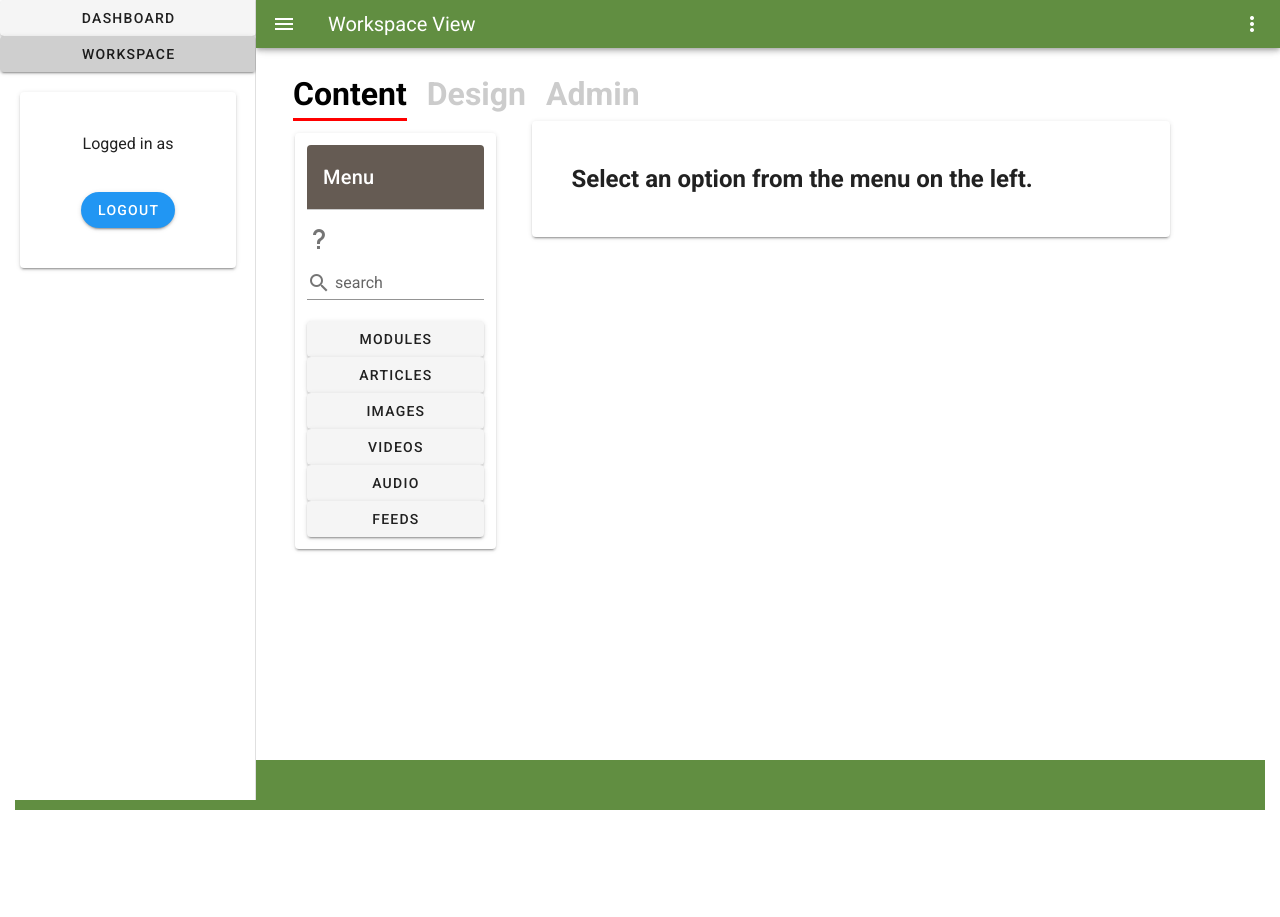
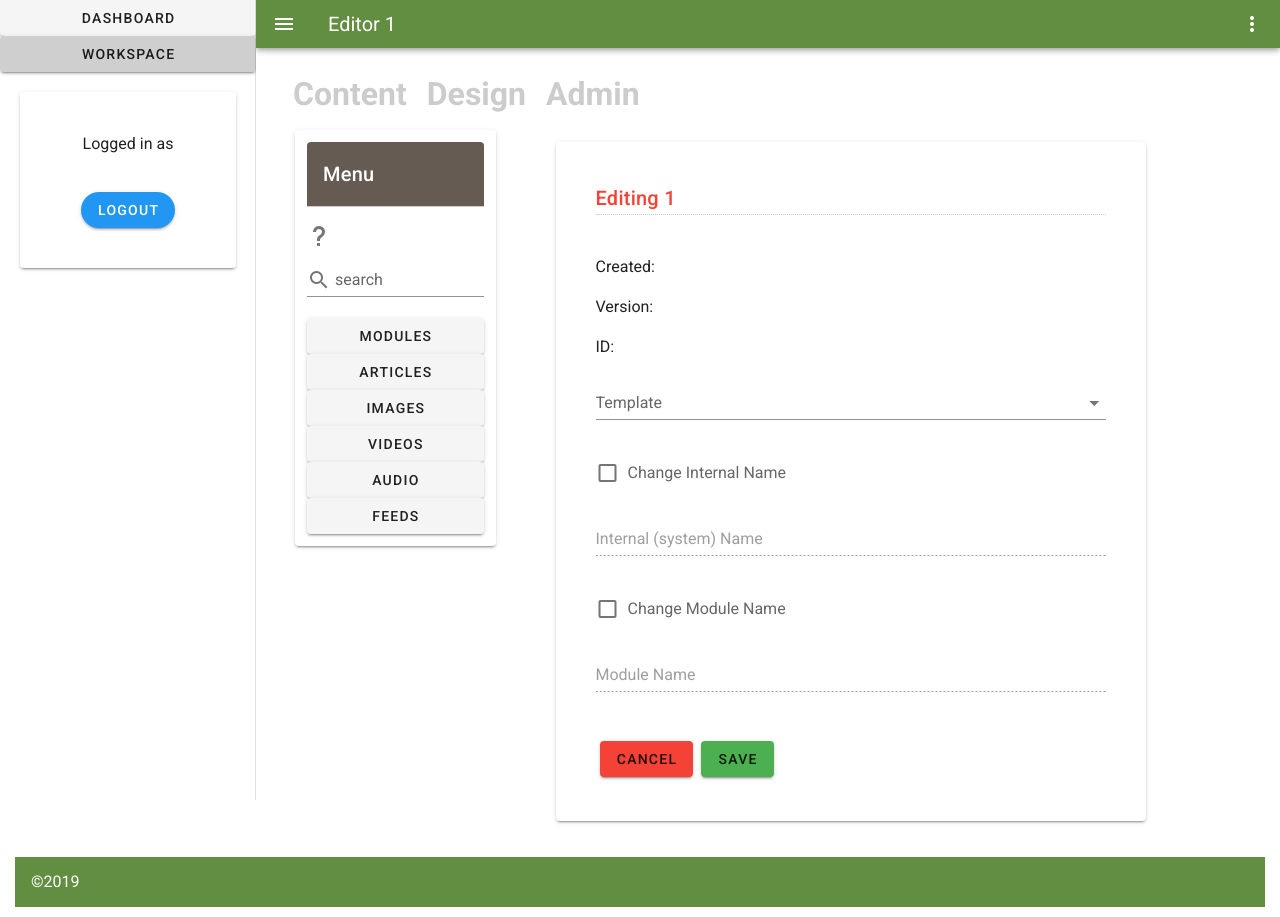
Before and after one commit to iingles/isaac-ingles-3790-final, a Vue app: page /workspace/1/1/editor/1 in a window 1280 px wide. Before the commit this address led to /workspace/content. Before the commit the page ends 820 px from the top, so only its background shows below. Built offline with nearby package versions, Linux system fonts and the light colour scheme.

Commit message:
changed variables so the routing works now

```diff
--- a/src/components/workspace/menus/WorkspaceMenu.vue
+++ b/src/components/workspace/menus/WorkspaceMenu.vue
@@ -1,9 +1,9 @@
 <template>
     <v-container>
         <v-row class="unselectable">
-            <h1 class="workspace-link" :class="{active: isActive=='content'}" @click="activeView='content', isActive = 'content'">Content</h1>
-            <h1 class="workspace-link" :class="{active: isActive=='design'}" @click="activeView='design', isActive= 'design'">Design</h1>
-            <h1 class="workspace-link" :class="{active: isActive=='admin'}" @click="activeView='admin', isActive = 'admin'">Admin</h1>
+            <h1 class="workspace-link" :class="{active: isActive=='content'}" @click="clickView='content', isActive = 'content'">Content</h1>
+            <h1 class="workspace-link" :class="{active: isActive=='design'}" @click="clickView='design', isActive= 'design'">Design</h1>
+            <h1 class="workspace-link" :class="{active: isActive=='admin'}" @click="clickView='admin', isActive = 'admin'">Admin</h1>
         </v-row>
     </v-container>
 </template>
@@ -16,24 +16,33 @@ export default {
     },
     data: ()=> {
         return {
+            clickView: '',
             activeView: '',
-            isActive: 'content', //1 by default
+            isActive: '', //1 by default
         }
     },
     watch: {
-        activeView() {
-            this.$emit('changemode', this.activeView)
+        clickView() {
+            this.$emit('changemode', this.clickView)
         },
         view() {
-            this.activeView = this.view
+            //Watch for changes in the route so the class changes when you press the 'back' button or something;
             this.isActive = this.view
         }
     },
     created() {
-        this.activeView = this.view
-        this.isActive = this.view
+        let theView = this.$route.params.viewmode
+        let theWork = this.$route.params.workview
+        let vm = this
+
+        //If we're coming from an outside link, set the active view accordingly
+        //Else, just stick with the view param
+        if(theView != undefined) {
+            vm.isActive = this.$route.params.viewmode
+        } else {
+            vm.isActive = vm.view
+        }
     },
-
 }
 </script>
 
```
